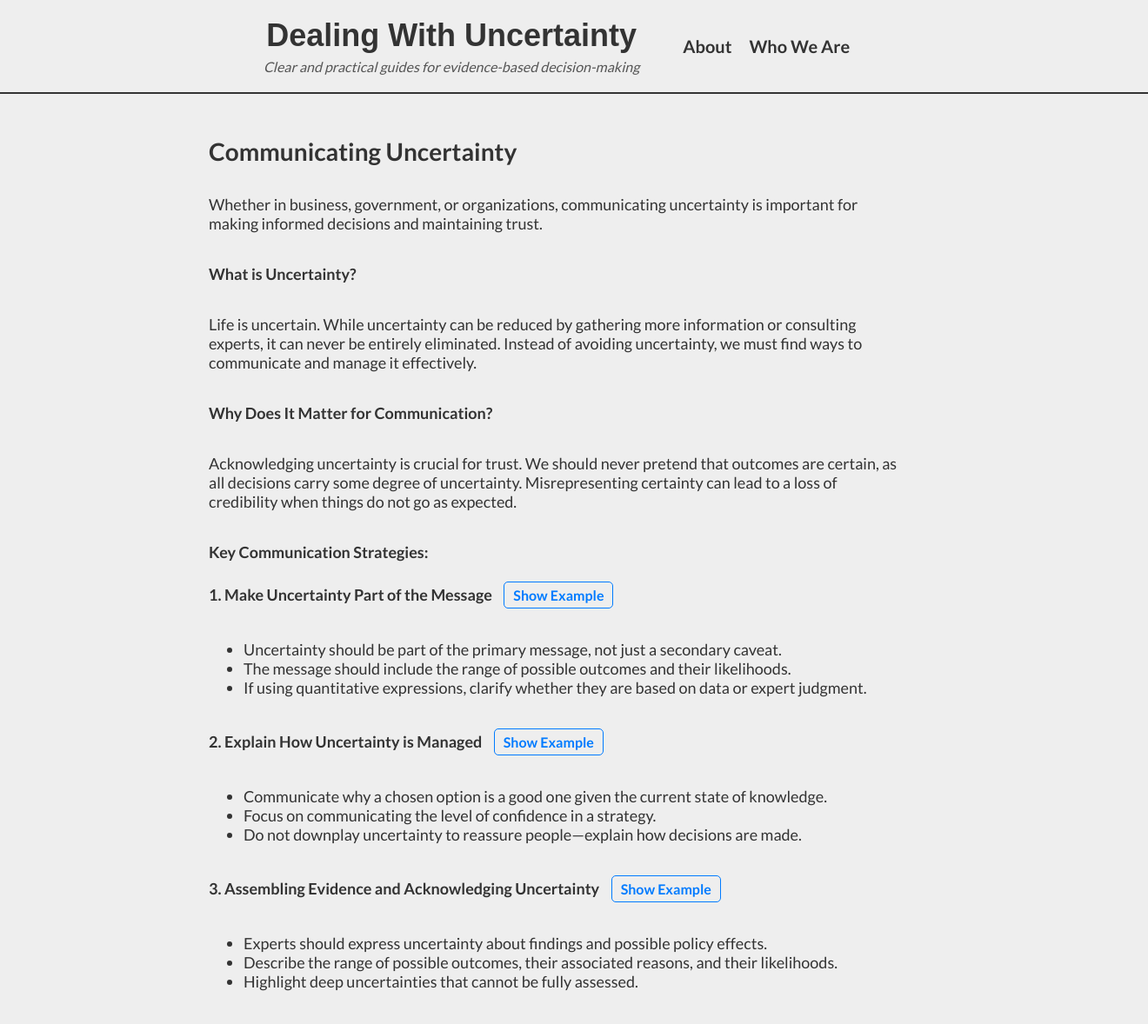
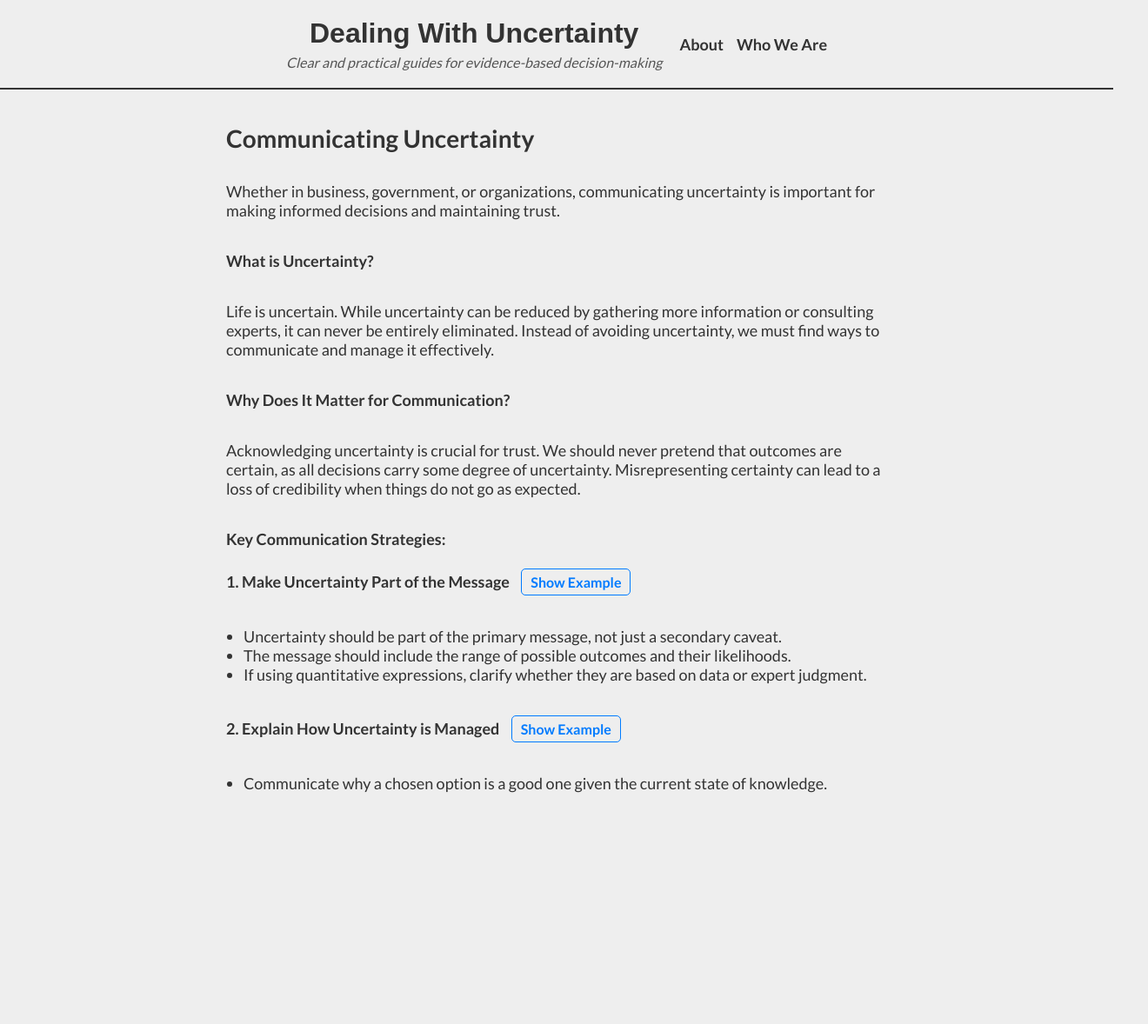
Before and after one commit to davidchivers/uncertainty, a plain HTML site: page communicating-uncertainty.html in a window 1280 px wide. Shown: the whole page at 87% size, 1320 px wide, since content can reach past the window. After the commit the page ends 950 px from the top, so only its background shows below. Drawn offline with Linux system fonts and the light colour scheme.

Commit message:
Update communicating-uncertainty.html

```diff
--- a/communicating-uncertainty.html
+++ b/communicating-uncertainty.html
@@ -7,7 +7,8 @@
   <style>
     @import url('https://fonts.googleapis.com/css2?family=Lato:wght@300;400;700;900&display=swap');
 
-    body {
+    /* Prevent horizontal scrolling */
+    html, body {
       font-family: 'Lato', Arial, sans-serif;
       background-color: #EEEEEE;
       margin: 0;
@@ -18,18 +19,21 @@
       align-items: center;
       min-height: 100vh;
       font-size: 18px;
+      width: 100%;
+      overflow-x: hidden;
     }
 
     .header {
       display: flex;
       justify-content: center;
       align-items: center;
-      padding: 20px 40px;
+      padding: 20px 10px; /* Reduce padding */
       border-bottom: 2px solid #333;
-      gap: 50px;
+      gap: 20px;
       flex-wrap: wrap;
       width: 100%;
       text-align: center;
+      max-width: 100%;
     }
 
     .title-container {
@@ -40,10 +44,11 @@
 
     .header .title {
       font-family: 'DM Sans', Arial, sans-serif;
-      font-size: 36px;
+      font-size: 32px; /* Slightly smaller for mobile */
       font-weight: bold;
       color: #333;
       text-decoration: none;
+      max-width: 100%;
     }
 
     .header .title:hover {
@@ -55,16 +60,20 @@
       color: #555;
       font-style: italic;
       margin-top: 5px;
+      text-align: center;
+      max-width: 100%;
     }
 
     .header nav {
       display: flex;
-      gap: 20px;
+      gap: 15px;
+      flex-wrap: wrap;
+      justify-content: center;
     }
 
     .header nav a {
       text-decoration: none;
-      font-size: 20px;
+      font-size: 18px;
       font-weight: bold;
       color: #333;
     }
@@ -77,9 +86,10 @@
       display: flex;
       flex-direction: column;
       align-items: flex-start;
-      padding: 30px;
+      padding: 20px;
+      width: 100%;
       max-width: 800px;
-      width: 90%;
+      box-sizing: border-box; /* Ensures padding doesn’t expand width */
     }
 
     .page-title {
@@ -87,6 +97,7 @@
       font-weight: bold;
       color: #333;
       margin-bottom: 15px;
+      max-width: 100%;
     }
 
     .section-title {
@@ -118,17 +129,47 @@
       border-left: 3px solid #007BFF;
       background-color: #F9F9F9;
       border-radius: 5px;
+      max-width: 100%;
+    }
+
+    ul {
+      padding-left: 20px;
+      max-width: 100%;
     }
 
     /* Mobile-friendly adjustments */
     @media (max-width: 800px) {
       .header {
         flex-direction: column;
-        gap: 15px;
+        gap: 10px;
+        padding: 15px 5px;
       }
+
+      .header .title {
+        font-size: 28px;
+      }
+
       .header nav {
         flex-direction: column;
-        gap: 10px;
+        gap: 5px;
+      }
+
+      .main-content {
+        padding: 15px;
+        align-items: center;
+        text-align: left;
+      }
+
+      .page-title {
+        font-size: 24px;
+      }
+
+      ul {
+        padding-left: 10px;
+      }
+
+      .expandable {
+        font-size: 14px;
       }
     }
   </style>
@@ -175,29 +216,16 @@
       <li>If using quantitative expressions, clarify whether they are based on data or expert judgment.</li>
     </ul>
     <div id="example1" class="hidden-content">
-      <p>An example of making uncertainty part of the message might be a public health official stating: "Based on current data, we estimate that between 30-50% of people could be affected, though this may change as new information emerges."</p>
+      <p>Example: "Based on current data, we estimate that between 30-50% of people could be affected, though this may change as new information emerges."</p>
     </div>
 
     <p><strong>2. Explain How Uncertainty is Managed</strong> <span class="expandable" onclick="toggleContent('example2')">Show Example</span></p>
     <ul>
       <li>Communicate why a chosen option is a good one given the current state of knowledge.</li>
-      <li>Focus on communicating the level of confidence in a strategy.</li>
-      <li>Do not downplay uncertainty to reassure people—explain how decisions are made.</li>
     </ul>
     <div id="example2" class="hidden-content">
-      <p>A government might explain uncertainty by saying: "We have chosen this policy because 80% of experts agree it is the best option given what we know. If new data suggests otherwise, we will reassess our approach."</p>
+      <p>Example: "We have chosen this policy because 80% of experts agree it is the best option given what we know. If new data suggests otherwise, we will reassess."</p>
     </div>
-
-    <p><strong>3. Assembling Evidence and Acknowledging Uncertainty</strong> <span class="expandable" onclick="toggleContent('example3')">Show Example</span></p>
-    <ul>
-      <li>Experts should express uncertainty about findings and possible policy effects.</li>
-      <li>Describe the range of possible outcomes, their associated reasons, and their likelihoods.</li>
-      <li>Highlight deep uncertainties that cannot be fully assessed.</li>
-    </ul>
-    <div id="example3" class="hidden-content">
-      <p>For example, a climate scientist might say: "We estimate that sea levels could rise between 0.5 to 1.5 meters by 2100. The variation depends on factors such as global emissions and ice sheet stability, which have some uncertainties."</p>
-    </div>
-
   </div>
 </body>
 </html>
```
